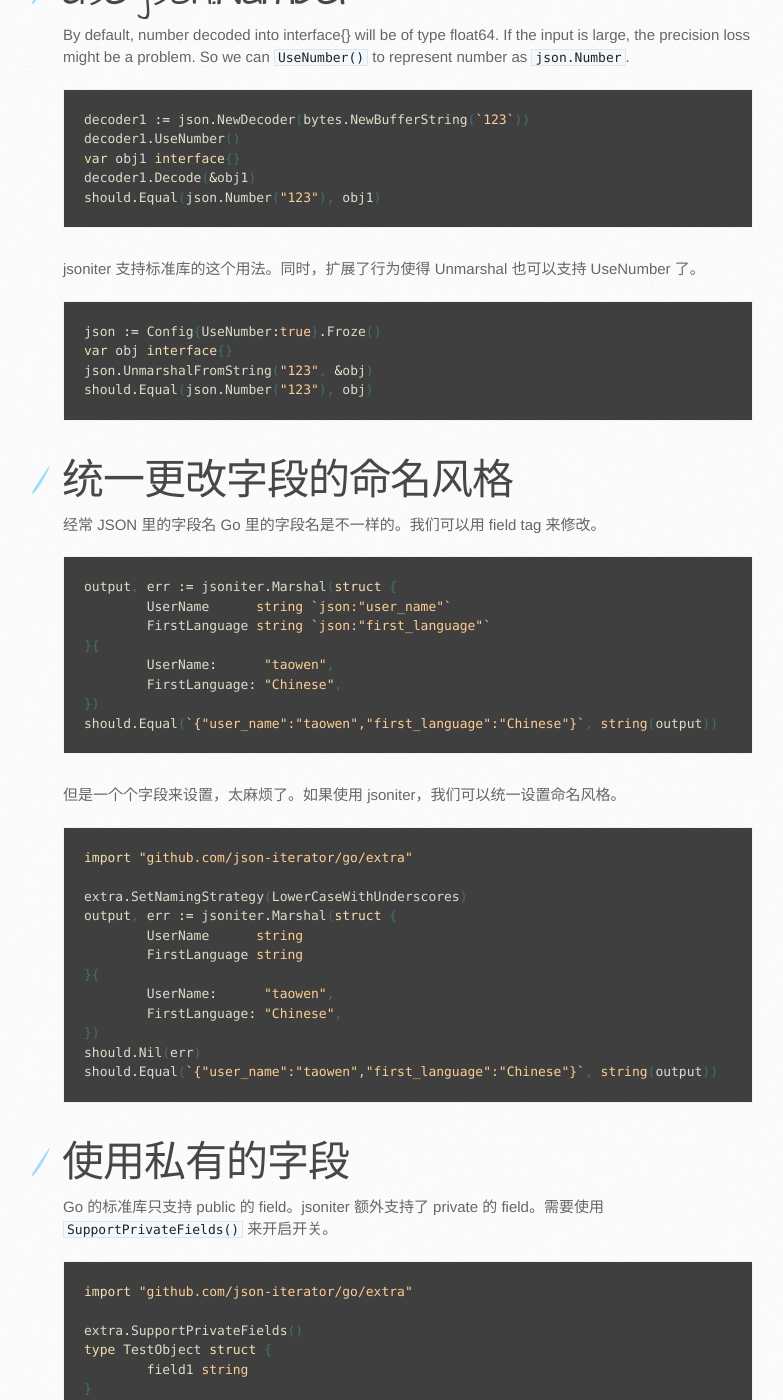
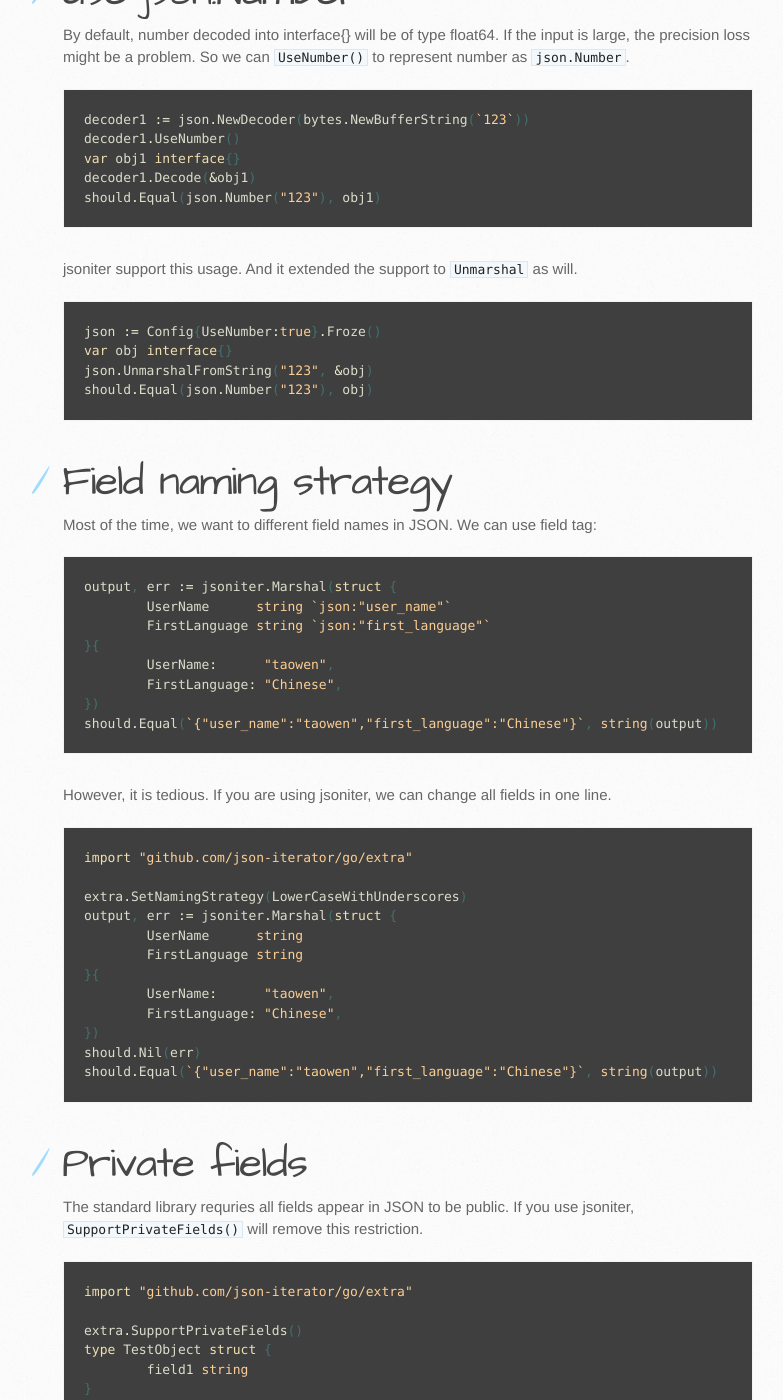
Before and after one commit to json-iterator/json-iterator.github.io, a Jekyll site: the page built from go-tips.md, in a window 1280 px wide and 1400 px high, scrolled down 6166 px. Shown: the whole window, without its empty margins (107-890 px from the left). Built offline with Jekyll 4.4.1, drawn with Linux system fonts in a browser that asks for light colours; comment, search, counter and statistics services are not loaded; some of the changed text lies outside the part shown.

Commit message:
Update go-tips.md

````diff
--- a/go-tips.md
+++ b/go-tips.md
@@ -256,7 +256,7 @@ decoder1.Decode(&obj1)
 should.Equal(json.Number("123"), obj1)
 ```
 
-jsoniter 支持标准库的这个用法。同时，扩展了行为使得 Unmarshal 也可以支持 UseNumber 了。
+jsoniter support this usage. And it extended the support to `Unmarshal` as will.
 
 ```golang
 json := Config{UseNumber:true}.Froze()
@@ -265,9 +265,9 @@ json.UnmarshalFromString("123", &obj)
 should.Equal(json.Number("123"), obj)
 ```
 
-# 统一更改字段的命名风格
+# Field naming strategy
 
-经常 JSON 里的字段名 Go 里的字段名是不一样的。我们可以用 field tag 来修改。
+Most of the time, we want to different field names in JSON. We can use field tag:
 
 ```golang
 output, err := jsoniter.Marshal(struct {
@@ -280,7 +280,7 @@ output, err := jsoniter.Marshal(struct {
 should.Equal(`{"user_name":"taowen","first_language":"Chinese"}`, string(output))
 ```
 
-但是一个个字段来设置，太麻烦了。如果使用 jsoniter，我们可以统一设置命名风格。
+However, it is tedious. If you are using jsoniter, we can change all fields in one line.
 
 ```golang
 import "github.com/json-iterator/go/extra"
@@ -297,9 +297,9 @@ should.Nil(err)
 should.Equal(`{"user_name":"taowen","first_language":"Chinese"}`, string(output))
 ```
 
-# 使用私有的字段
+# Private fields
 
-Go 的标准库只支持 public 的 field。jsoniter 额外支持了 private 的 field。需要使用 `SupportPrivateFields()` 来开启开关。
+The standard library requries all fields appear in JSON to be public. If you use jsoniter, `SupportPrivateFields()` will remove this restriction.
 
 ```golang
 import "github.com/json-iterator/go/extra"
````
